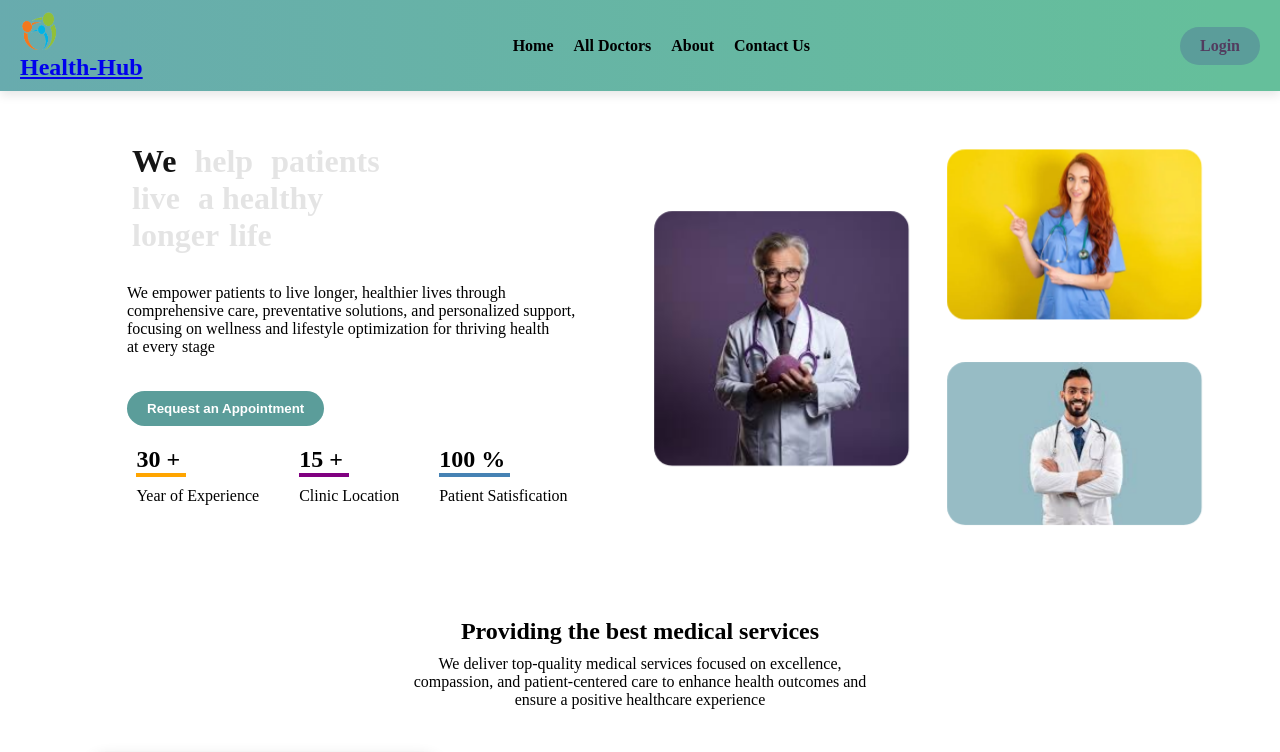
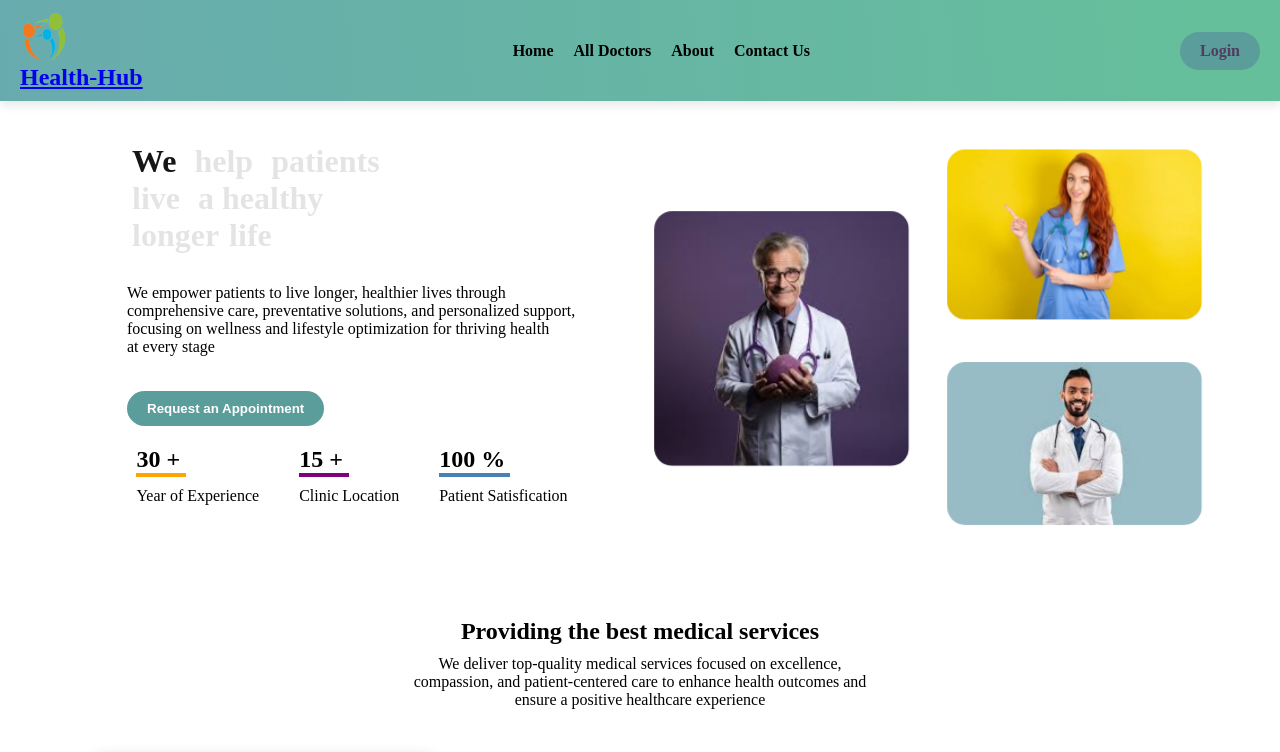
Before and after one commit to aneesrehman89/Doctor-appointment-website, a React (Create React App) app in the folder frontend/: page / in a window 1280 px wide. Shown: the top 752 px of the page. Built offline with nearby package versions, Linux system fonts and the light colour scheme.

Commit message:
setting header

```diff
--- a/frontend/src/css/Header.css
+++ b/frontend/src/css/Header.css
@@ -20,8 +20,12 @@
 }
 
 .header-logo img {
-  width: 40px;
-  height: 40px;
+  width: 50px;
+  height: 50px;
+}
+
+.header-logo h2 {
+  text-decoration: none;
 }
 
 /* Navigation */
```
